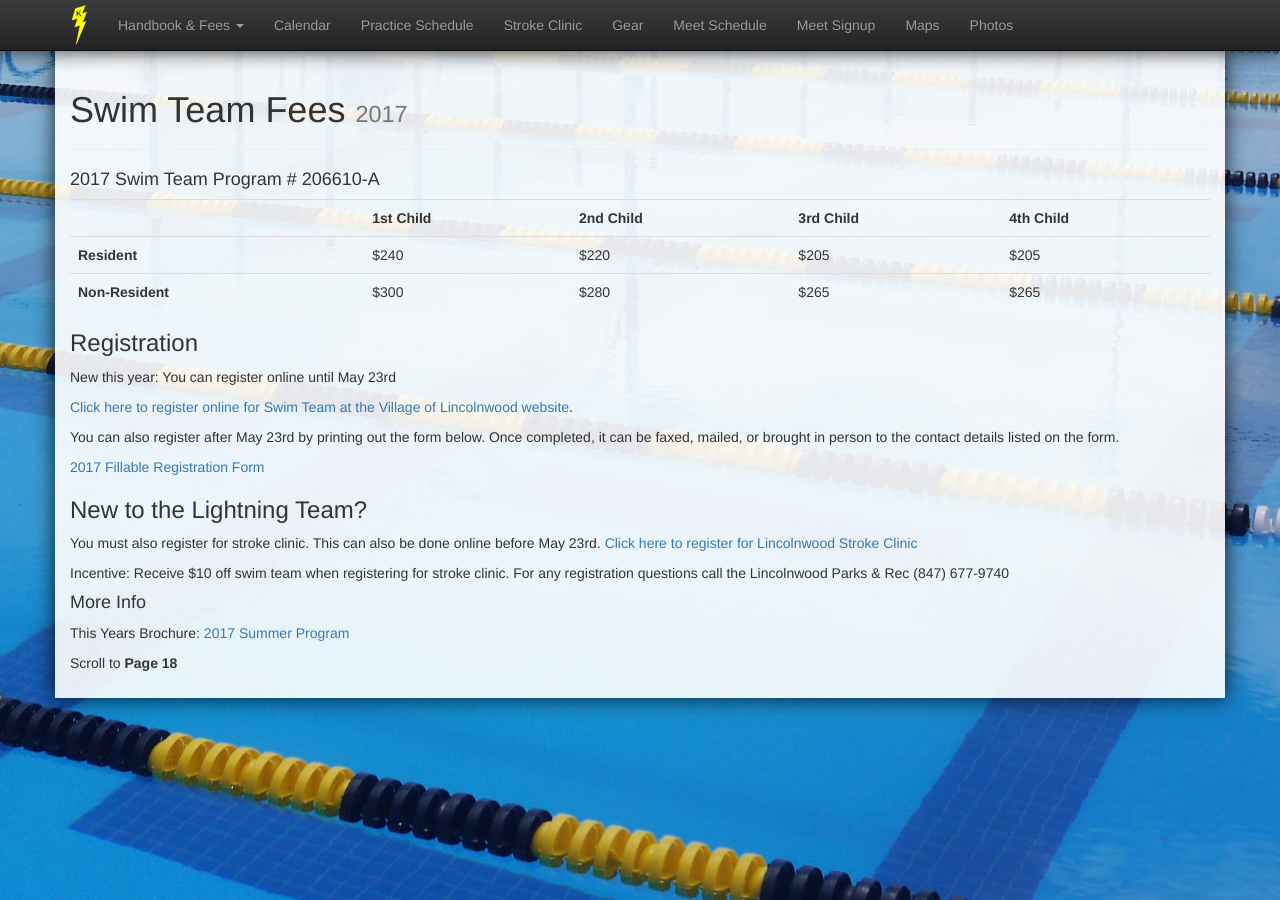
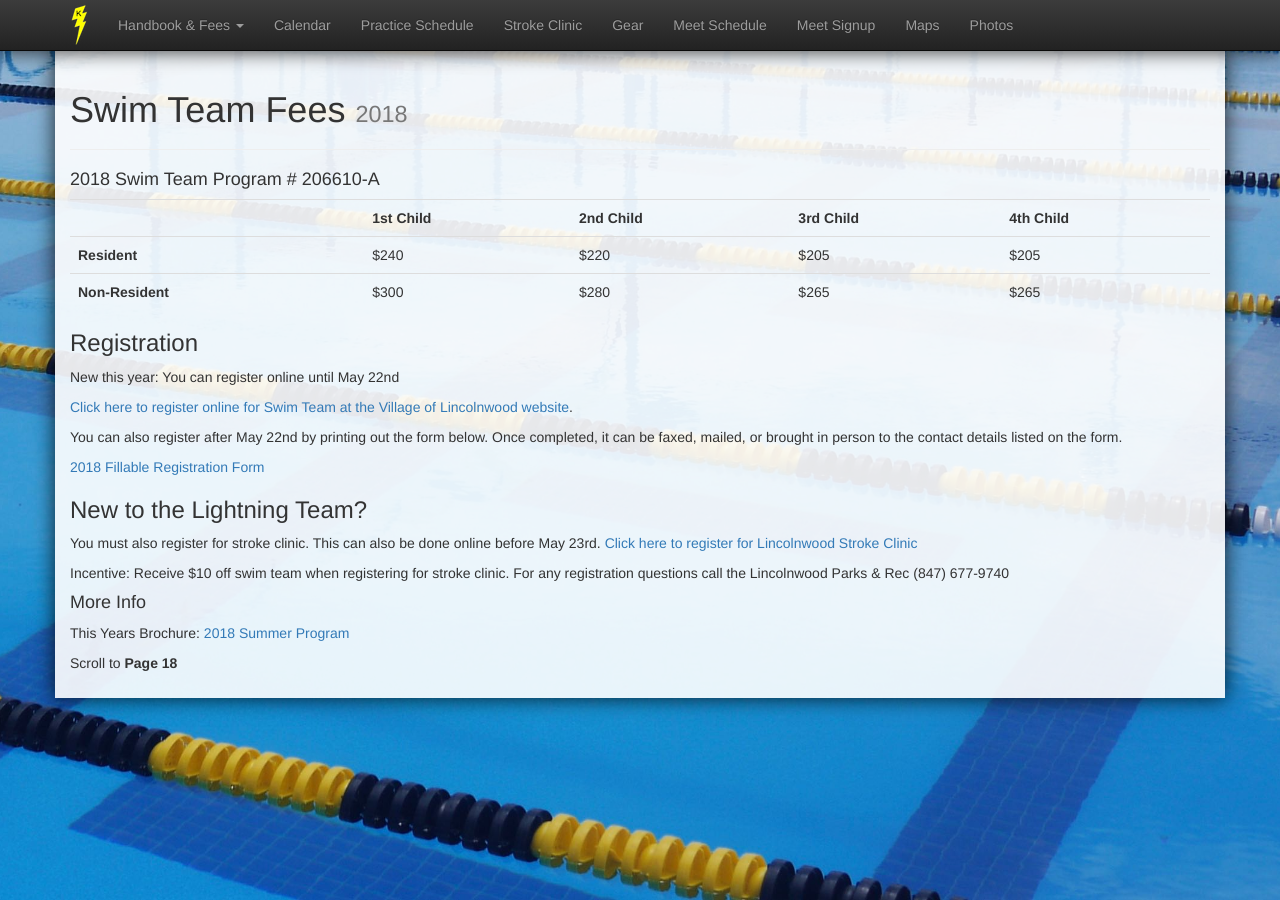
Before and after one commit to schickm/lwlightning.org, a Jekyll site: the page built from swimteam-handbook/summer-season-swim-team-fees.md, in a window 1280 px wide. Built offline with Jekyll 4.4.1, drawn with Linux system fonts in a browser that asks for light colours; nearby versions of some CDN libraries; comment, search, counter and statistics services are not loaded.

Commit message:
Update summer-season-swim-team-fees.md

```diff
--- a/swimteam-handbook/summer-season-swim-team-fees.md
+++ b/swimteam-handbook/summer-season-swim-team-fees.md
@@ -1,7 +1,7 @@
 ---
 layout: page
 title: Swim Team Fees
-title_small: 2017
+title_small: 2018
 author:
   display_name: jim
   login: jim
@@ -19,7 +19,7 @@ tags: []
 comments: []
 ---
 
-#### 2017 Swim Team Program # 206610-A
+#### 2018 Swim Team Program # 206610-A
 <table class='table'>
 <tbody>
 <tr>
@@ -47,13 +47,13 @@ comments: []
 </table>
 
 ### Registration
-New this year: You can register online until May 23rd
+New this year: You can register online until May 22nd
 
 <a href='https://web1.vermontsystems.com/wbwsc/illincolnwoodwt.wsc/search.html?SessionID=%3C?VSI%E2%80%90SessionID?%3E&amp;module=AR&primarycode=206610'>Click here to register online for Swim Team at the Village of Lincolnwood website</a>.
 
-You can also register after May 23rd by printing out the form below.  Once completed, it can be faxed, mailed, or brought in person to the contact details listed on the form.
+You can also register after May 22nd by printing out the form below.  Once completed, it can be faxed, mailed, or brought in person to the contact details listed on the form.
 
-<a href="/wp-content/uploads/2008/04/2014-Fillable-Registration-Form.pdf">2017 Fillable Registration Form</a>
+<a href="/wp-content/uploads/2008/04/2014-Fillable-Registration-Form.pdf">2018 Fillable Registration Form</a>
 
 ### New to the Lightning Team?
 
@@ -64,6 +64,6 @@ For any registration questions call the Lincolnwood Parks &amp; Rec (847) 677-97
 
 #### More Info
 
-This Years Brochure: <a href="http://www.lincolnwoodil.org/enjoy-lincolnwood/parks-and-recreation/program-guides/">2017 Summer Program</a>
+This Years Brochure: <a href="http://www.lincolnwoodil.org/enjoy-lincolnwood/parks-and-recreation/program-guides/">2018 Summer Program</a>
 
 Scroll to <strong>Page 18</strong>
```
